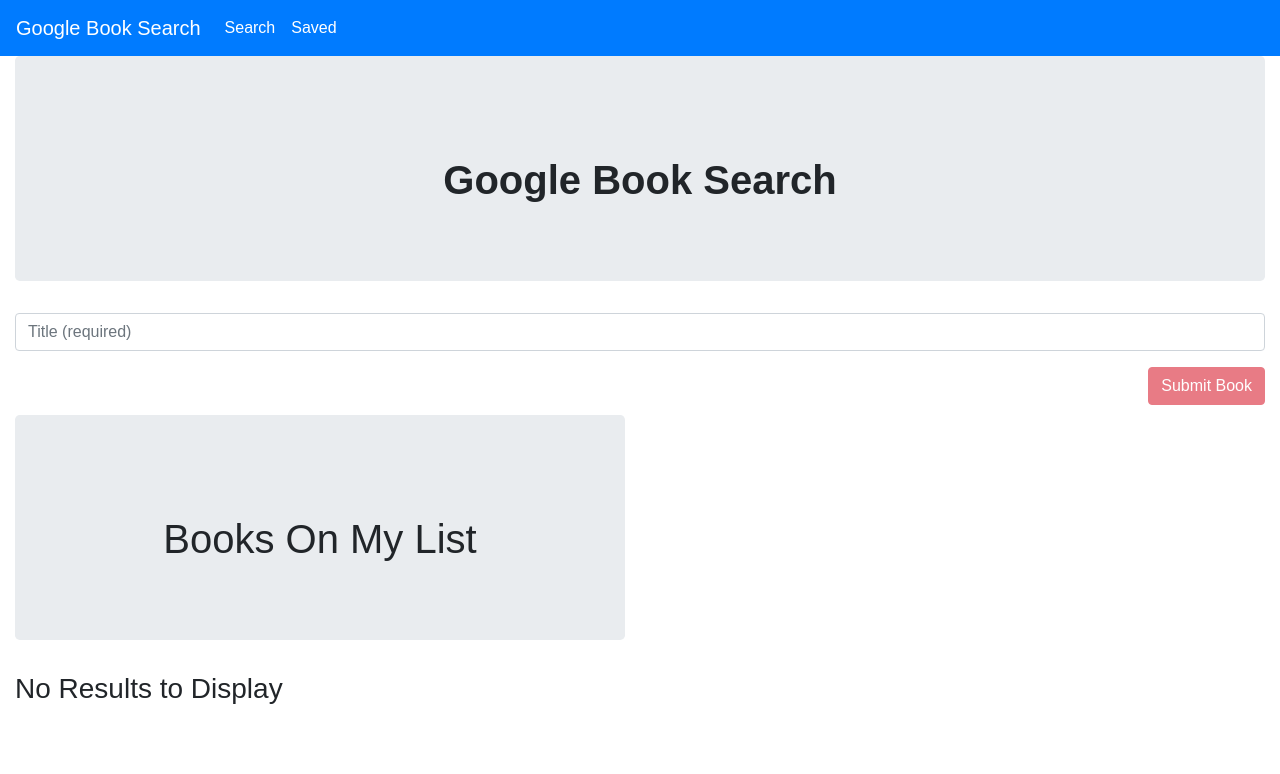
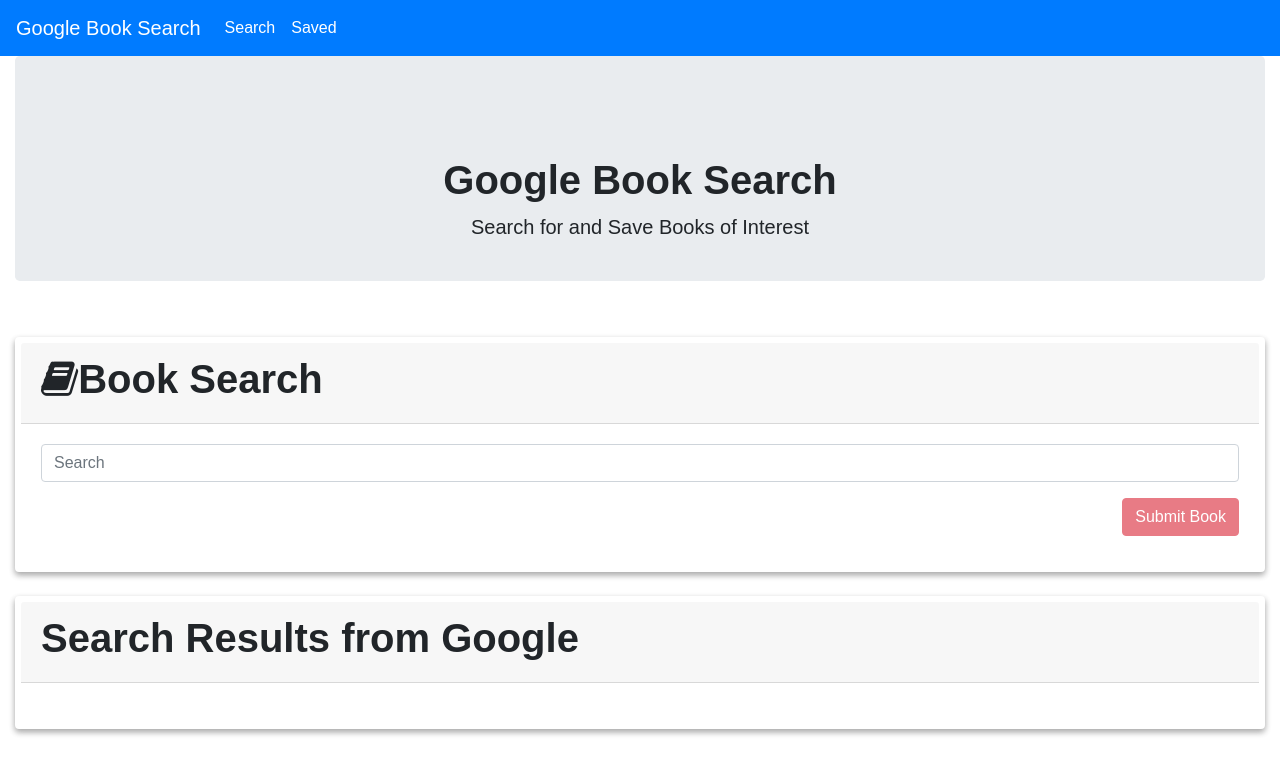
Before and after one commit to djfalciani/googlesearchbook, a React (Create React App) app in the folder client/: page / in a window 1280 px wide. Shown: the top 774 px of the page. Built offline with nearby package versions, Linux system fonts and the light colour scheme.

Commit message:
updated layout on pages

```diff
--- a/client/src/pages/saved.js
+++ b/client/src/pages/saved.js
@@ -6,6 +6,8 @@
 import { Col, Row, Container } from "../components/Grid";
 import { List, ListItem } from "../components/List";
 import { Input, TextArea, FormBtn } from "../components/Form";
+import Card from "../components/Card";
+
 
 class Saved extends Component {
 
@@ -17,10 +19,11 @@
                     <Col size="md-12">
                         <Jumbotron>
                         <h1><strong>Google Book Search</strong></h1>
+                        <p className="lead">Search for and Save Books of Interest</p>
                         </Jumbotron>
                     </Col>
                     <Col size="md-12">
-                        Place Saved Books Here
+                        <Card title="Saved Books" icon="book"/>
                     </Col>
                 </Row>
             </Container>
--- a/client/src/pages/search.js
+++ b/client/src/pages/search.js
@@ -6,6 +6,7 @@
 import { Col, Row, Container } from "../components/Grid";
 import { List, ListItem } from "../components/List";
 import { Input, TextArea, FormBtn } from "../components/Form";
+import Card from "../components/Card";
 
 class Search extends Component {
   state = {
@@ -58,27 +59,32 @@
           <Col size="md-12">
             <Jumbotron>
               <h1><strong>Google Book Search</strong></h1>
+              <p className="lead">Search for and Save Books of Interest</p>
             </Jumbotron>
+          </Col>
+          <Col size="md-12">
+              <Card title="Book Search" icon="far fa-book">
                   <form>
                       <Input
-                value={this.state.title}
+                        value={this.state.searchQuery}
                         onChange={this.handleInputChange}
-                name="search"
-                placeholder="Title (required)"
+                        name="searchQuery"
+                        placeholder="Search"
                       />
                       <FormBtn
-                disabled={!(this.state.author && this.state.title)}
+                        disabled={!(this.state.searchQuery)}
                         onClick={this.handleFormSubmit}
                       >
                         Submit Book
                       </FormBtn>
                   </form>
+              </Card>
           </Col>
-          <Col size="md-6 sm-12">
-            <Jumbotron>
-              <h1>Books On My List</h1>
-            </Jumbotron>
-            {this.state.books.length ? (
+          <Col size="md-12">
+              <Card title="Search Results from Google">
+
+              </Card>
+            {/* {this.state.books.length ? (
               <List>
                 {this.state.books.map(book => (
                   <ListItem key={book._id}>
@@ -93,7 +99,7 @@
               </List>
             ) : (
               <h3>No Results to Display</h3>
-            )}
+            )} */}
           </Col>
         </Row>
       </Container>
```
Lines whose indentation alone changed are shown as unchanged.
